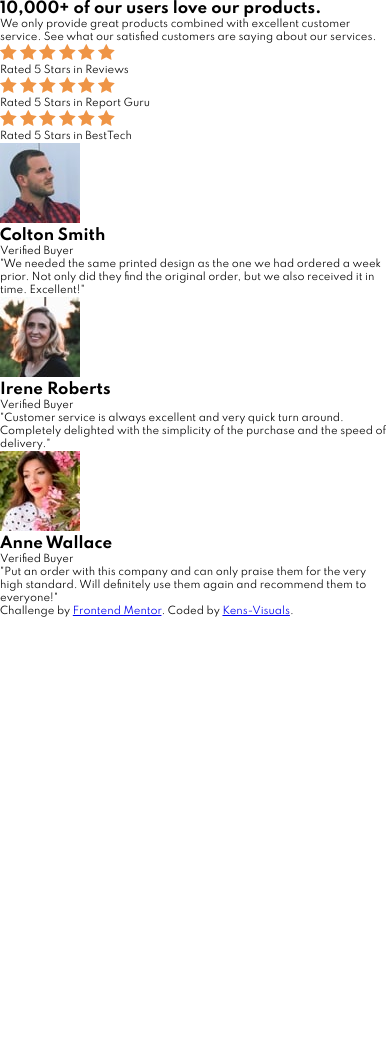
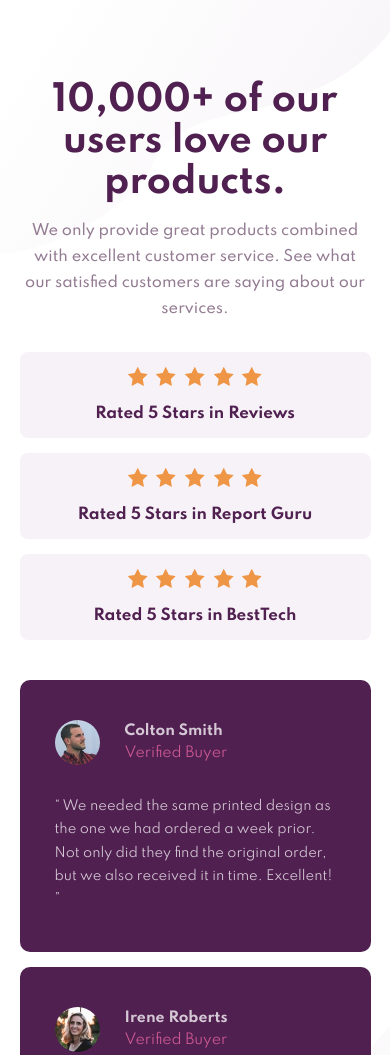
Before and after one commit to kens-visuals/social-proof-section, a website: page index.html in a window 390 px wide. Shown: the top 1055 px of the page. Before the commit the page ends 844 px from the top, so only its background shows below. Drawn offline with Linux system fonts and the light colour scheme.

Commit message:
add mobile version

```diff
--- a/index.html
+++ b/index.html
@@ -24,10 +24,10 @@
     <main class="container">
       <div class="content">
         <section class="content__text">
-          <h1 class="content__text--heading">
+          <h1 class="content__text-heading">
             10,000+ of our users love our products.
           </h1>
-          <p class="content__text--paragraph">
+          <p class="content__text-paragraph">
             We only provide great products combined with excellent customer
             service. See what our satisfied customers are saying about our
             services.
@@ -62,13 +62,8 @@
                 alt="star"
                 class="content__review-star"
               />
-              <img
-                src="./images/icon-star.svg"
-                alt="star"
-                class="content__review-star"
-              />
             </div>
-            <p class="content__review-text">Rated 5 Stars in Reviews</p>
+            <h2 class="content__review-text">Rated 5 Stars in Reviews</h2>
           </div>
           <div class="content__review">
             <div class="content__review-stars">
@@ -97,13 +92,8 @@
                 alt="star"
                 class="content__review-star"
               />
-              <img
-                src="./images/icon-star.svg"
-                alt="star"
-                class="content__review-star"
-              />
             </div>
-            <p class="content__review-text">Rated 5 Stars in Report Guru</p>
+            <h2 class="content__review-text">Rated 5 Stars in Report Guru</h2>
           </div>
           <div class="content__review">
             <div class="content__review-stars">
@@ -132,17 +122,12 @@
                 alt="star"
                 class="content__review-star"
               />
-              <img
-                src="./images/icon-star.svg"
-                alt="star"
-                class="content__review-star"
-              />
             </div>
-            <p class="content__review-text">Rated 5 Stars in BestTech</p>
+            <h2 class="content__review-text">Rated 5 Stars in BestTech</h2>
           </div>
         </section>
 
-        <section class="content__coments">
+        <section class="content__comments">
           <div class="content__comment">
             <div class="content__comment-author">
               <img
@@ -152,15 +137,15 @@
               />
               <div class="content__comment-author--info">
                 <h2 class="content__comment-author--info-name">Colton Smith</h2>
-                <p class="content__comment-author--info-badge">
+                <h3 class="content__comment-author--info-badge">
                   Verified Buyer
-                </p>
+                </h3>
               </div>
             </div>
             <p class="content__comment-text">
-              "We needed the same printed design as the one we had ordered a
-              week prior. Not only did they find the original order, but we also
-              received it in time. Excellent!"
+              &ldquo; We needed the same printed design as the one we had
+              ordered a week prior. Not only did they find the original order,
+              but we also received it in time. Excellent! &rdquo;
             </p>
           </div>
           <div class="content__comment">
@@ -174,15 +159,15 @@
                 <h2 class="content__comment-author--info-name">
                   Irene Roberts
                 </h2>
-                <p class="content__comment-author--info-badge">
+                <h3 class="content__comment-author--info-badge">
                   Verified Buyer
-                </p>
+                </h3>
               </div>
             </div>
             <p class="content__comment-text">
-              "Customer service is always excellent and very quick turn around.
-              Completely delighted with the simplicity of the purchase and the
-              speed of delivery."
+              &ldquo; Customer service is always excellent and very quick turn
+              around. Completely delighted with the simplicity of the purchase
+              and the speed of delivery. &rdquo;
             </p>
           </div>
           <div class="content__comment">
@@ -194,15 +179,15 @@
               />
               <div class="content__comment-author--info">
                 <h2 class="content__comment-author--info-name">Anne Wallace</h2>
-                <p class="content__comment-author--info-badge">
+                <h3 class="content__comment-author--info-badge">
                   Verified Buyer
-                </p>
+                </h3>
               </div>
             </div>
             <p class="content__comment-text">
-              "Put an order with this company and can only praise them for the
-              very high standard. Will definitely use them again and recommend
-              them to everyone!"
+              &ldquo; Put an order with this company and can only praise them
+              for the very high standard. Will definitely use them again and
+              recommend them to everyone! &rdquo;
             </p>
           </div>
         </section>
--- a/scss/_base.scss
+++ b/scss/_base.scss
@@ -20,5 +20,23 @@ html {
 }
 
 body {
+  width: 100%;
+  min-height: 100vh;
   font-family: $font-primary;
+  display: flex;
+  align-items: center;
+  flex-direction: column;
+  justify-content: center;
+  background-color: $color-secondary;
+  background-image: url(../images/bg-pattern-top-mobile.svg),
+    url(../images/bg-pattern-bottom-mobile.svg);
+  background-repeat: no-repeat, no-repeat;
+  background-position: top left, bottom right;
+  background-size: 105%, 100%;
+
+  @media (min-width: 595px) {
+    background-image: url(../images/bg-pattern-top-desktop.svg),
+      url(../images/bg-pattern-bottom-desktop.svg);
+    background-size: 50%, 80%;
+  }
 }
--- a/scss/_component.scss
+++ b/scss/_component.scss
@@ -0,0 +1,116 @@
+.content {
+  width: 100%;
+  text-align: center;
+
+  &__text {
+    &-heading {
+      color: $color-primary;
+      font-size: 3.5rem;
+      font-weight: 700;
+      margin-top: 8rem;
+    }
+
+    &-paragraph {
+      color: $color-secondary--dark;
+      font-size: 1.45rem;
+      font-weight: 500;
+      line-height: 1.8;
+      margin-top: 1.5rem;
+      margin-bottom: 2.5rem;
+    }
+  }
+
+  &__reviews {
+    margin: 3rem 0;
+  }
+
+  &__review {
+    width: 100%;
+    background-color: $color-secondary--light;
+    border-radius: 0.8rem;
+    margin-bottom: 1.5rem;
+    padding: 1.5rem 0;
+
+    &-stars {
+      margin-bottom: 1.5rem;
+    }
+
+    &-star {
+      width: 2rem;
+
+      &:not(:last-child) {
+        margin-right: 0.6rem;
+      }
+    }
+
+    &-text {
+      color: $color-primary;
+    }
+  }
+
+  &__comments {
+    margin: 4rem 0;
+  }
+
+  &__comment {
+    color: $color-secondary--light;
+    background-color: $color-primary;
+    text-align: left;
+    border-radius: 1rem;
+    margin-bottom: 1.5rem;
+    padding: 4rem 3.5rem;
+
+    &-author {
+      margin-bottom: 3rem;
+      display: flex;
+      align-items: center;
+      justify-content: flex-start;
+
+      &--img {
+        width: 4.5rem;
+        border-radius: 50%;
+        margin-right: 2.5rem;
+      }
+
+      &--info {
+        &-name {
+          font-size: 1.4rem;
+          margin-bottom: 0.5rem;
+          opacity: 0.8;
+        }
+
+        &-badge {
+          color: $color-primary--light;
+          font-size: 1.4rem;
+          font-weight: 400;
+          opacity: 0.8;
+        }
+      }
+    }
+
+    &-text {
+      font-size: 1.3rem;
+      font-weight: 400;
+      line-height: 1.8;
+      opacity: 0.8;
+    }
+  }
+}
+
+.attribution {
+  font-size: 0.8rem;
+  text-align: center;
+  margin: 1rem 0 1rem 0;
+
+  &__link:link,
+  &__link:visited {
+    text-transform: uppercase;
+    color: $color-primary;
+    transition: all 0.2s;
+  }
+
+  &__link:hover,
+  &__link:active {
+    color: $color-secondary--dark;
+  }
+}
--- a/scss/_layout.scss
+++ b/scss/_layout.scss
@@ -0,0 +1,4 @@
+.container {
+  width: 90%;
+  max-width: 460px;
+}
```
Also changed, not shown: css/style.css.
